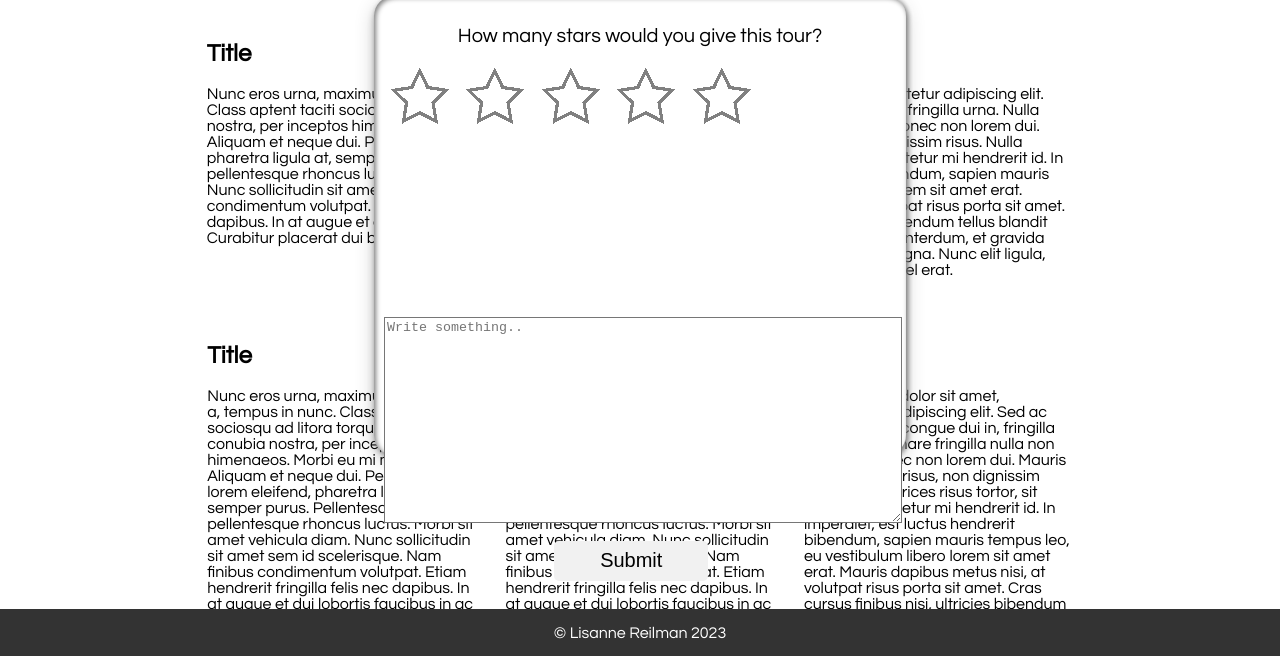
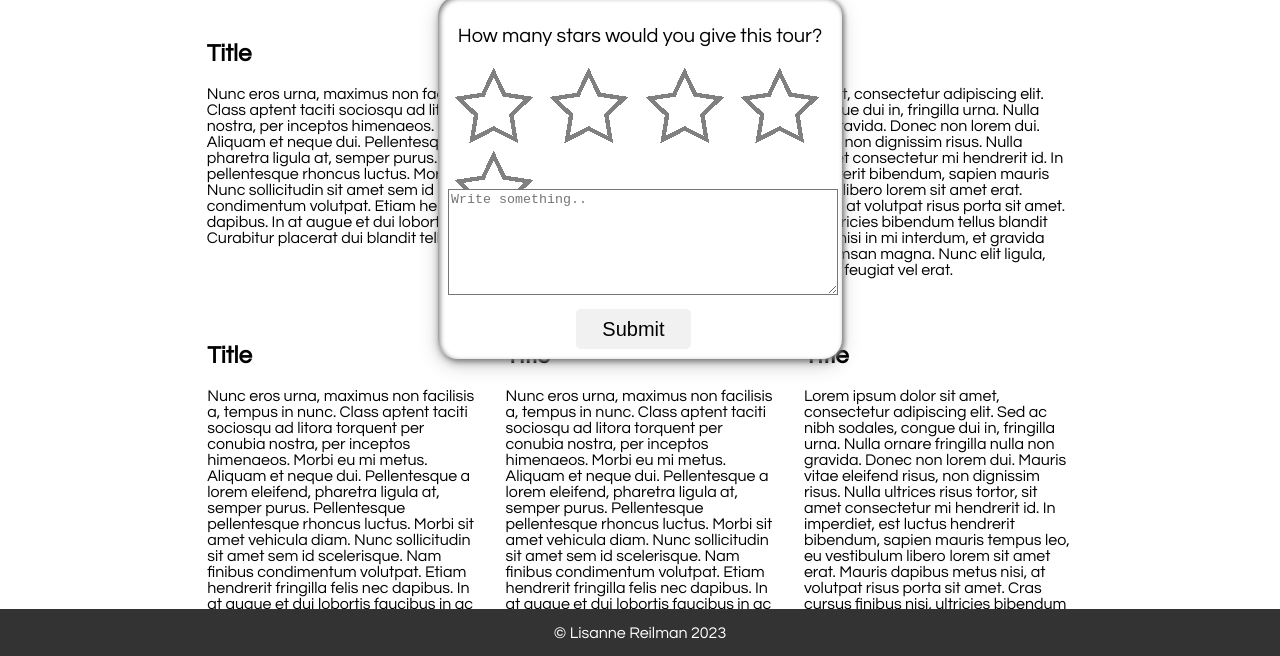
Before and after one commit to HyperPandax/PandaTours, a website built with Vite: page index.html in a window 1280 px wide. Both pictures are taken after a click on the button "Skip Tour". Shown: the part 143-799 px from the top of the page. Built offline with nearby package versions, Linux system fonts and the light colour scheme.

Commit message:
Implementation bugs

```diff
--- a/index.html
+++ b/index.html
@@ -25,7 +25,7 @@
             <h1>Welcome to the PandaTours demo</h1>
         </div>
         <!-- Row 1 -->
-        <div class="containerA" data-title="Right Center"
+        <div class="containerA"
             data-intro="look! the overlay is is on the right and centered look! the overlay is is on the right and centered look! the overlay is is on the right and centered"
             data-position="right, center">
             <h2>Title</h2>
--- a/public/panda-tours-style.css
+++ b/public/panda-tours-style.css
@@ -52,6 +52,13 @@
   padding-top: 5px;
   padding-bottom: 5px;
 }
+.title-section {
+
+}
+.text-section {
+
+}
+
 .step-title {
   margin: 0 auto;
 }
@@ -126,17 +133,17 @@
   background: none;
   text-decoration: underline;
 }
+form { max-width: 30rem;}
 
 .feedbackContainer{
   position: fixed;
   top: 15%;
-  left: 27.75%;
+  left: 32.75%;
   background-color: white;
   border-radius:20px;
   padding: 0.75%;
   margin: 1.5%;
-  width: 40%;
-  height: 55%;
+  width: 30%;
   box-shadow: 2px 2px 5px gray, 2px 2px 5px gray inset,
     0 4px 8px 0 rgba(0, 0, 0, 0.2), 0 6px 20px 0 rgba(0, 0, 0, 0.19);
   z-index:9999
@@ -157,14 +164,15 @@
   width:100%;
   margin-top:3%;
   margin-bottom:3%;
-  height:220px;
+  height:100px;
 }
 .feedbackForm .star{
   margin:6px;
+  width:80px;
 }
 .feedbackForm .starSvg{
-  width: 60px !important;
-  height: 60px !important;
+  width: 80px !important;
+  height: 80px !important;
 }
 .feedbackForm #subject{
   width:100%;
--- a/src/guided-tour.js
+++ b/src/guided-tour.js
@@ -39,6 +39,7 @@ export class GuidedTour {
 
   endTour() {
     // Remove 'highlight' class from all tour steps
+    console.log("End Tour");
     this.tourSteps.forEach((step) => step.classList.remove("highlight"));
     this.overlay.style.display = "none";
     this.utils.requestUserFeedback();
@@ -47,6 +48,7 @@ export class GuidedTour {
   }
 
   start() {
+    console.log("Start Tour");
     this.overlay.style.display = "flex";
     this.utils.updateOverlayContent();
 
--- a/src/overlay.js
+++ b/src/overlay.js
@@ -15,10 +15,10 @@ export class Overlay {
 
   createOverlayContent() {
     const overlayContent = () => html`<div class="overlay-content">
-      <div class="overlay-section">
+      <div class="overlay-section title-section">
         <h2 class="step-title"></h2>
       </div>
-      <div class="overlay-section">
+      <div class="overlay-section text-section">
         <p class="step-text"></p>
       </div>
       <div class="overlay-section progress-div">
--- a/src/utils.js
+++ b/src/utils.js
@@ -58,6 +58,24 @@ export class Utils {
     this.guidedTour.overlayContent.querySelector(".step-text").innerText =
       this.guidedTour.tourSteps[this.guidedTour.currentStepIndex].getAttribute("data-intro") ||
       "Default Content";
+
+    const textsection = this.guidedTour.overlay.querySelector(".text-section");
+    const titlesection = this.guidedTour.overlay.querySelector(".title-section");
+
+    if(this.guidedTour.tourSteps[this.guidedTour.currentStepIndex].getAttribute("data-title")===null){
+      titlesection.style.height ="0px";
+      textsection.style.height ="80px";
+      console.log("NO TITLE");
+    }else{
+      titlesection.style.height ="40px";
+      textsection.style.height ="40px";
+    }
+
+    var lvalue = textsection.innerHTML.length;
+    console.log(lvalue);
+    if(lvalue >= 180){
+      textsection.style.height ="100px";
+    }
   }
 
   togglePrevButtonDisabled() {
--- a/src/utils/feedback.js
+++ b/src/utils/feedback.js
@@ -4,7 +4,7 @@ export class Feedback {
   constructor() {
     this.feedbackContainerElement = this.createFeedbackContainer();
     this.stars = 0; // Initialize stars to 0
-    this.renderFeedbackForm();
+
   }
 
   createFeedbackContainer() {
@@ -26,7 +26,7 @@ export class Feedback {
         <div id="stars" class="star-container">
           ${this.renderStars()}
         </div>
-        <textarea id="subject" name="subject" placeholder="Write something.." style="height:200px"></textarea>
+        <textarea id="subject" name="subject" placeholder="Write something.." ></textarea>
 
         <input class="subButton" type="button" value="Submit" @click="${() => this.handleFeedbackSubmission()}">
       </form>
@@ -36,13 +36,13 @@ export class Feedback {
   renderStars() {
     const starElements = [];
     for (let i = 1; i <= 5; i++) {
-      const starType = i <= this.stars ? "full" : i - 0.5 === this.stars ? "half" : "empty";
-      starElements.push(html`<span class="star" data-star="${i}">${this.getStarSVG(starType)}</span>`);
+      starElements.push(html`<span class="star" data-star="${i}">${this.getStarSVG()}</span>`);
+      console.log(starElements);
     }
     return starElements;
   }
 
-  getStarSVG(type) {
+  getStarSVG() {
     return html`
     <svg class="starSvg" viewBox="0 0 762 734" >
       <!-- Rect SVG -->
@@ -108,6 +108,7 @@ export class Feedback {
     this.closeFeedbackForm();
   }
   askForFeedback() {
+    this.renderFeedbackForm();
     document.body.appendChild(this.feedbackContainerElement);
   }
   closeFeedbackForm() {
```
